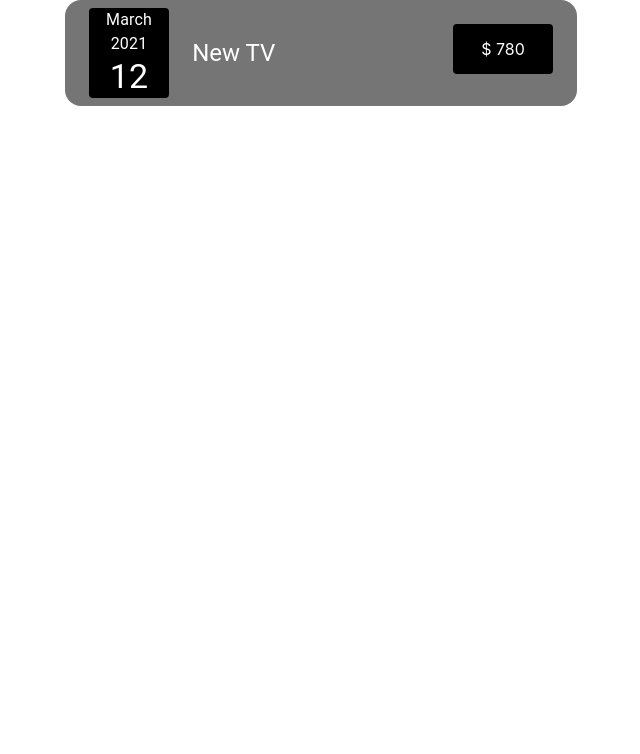
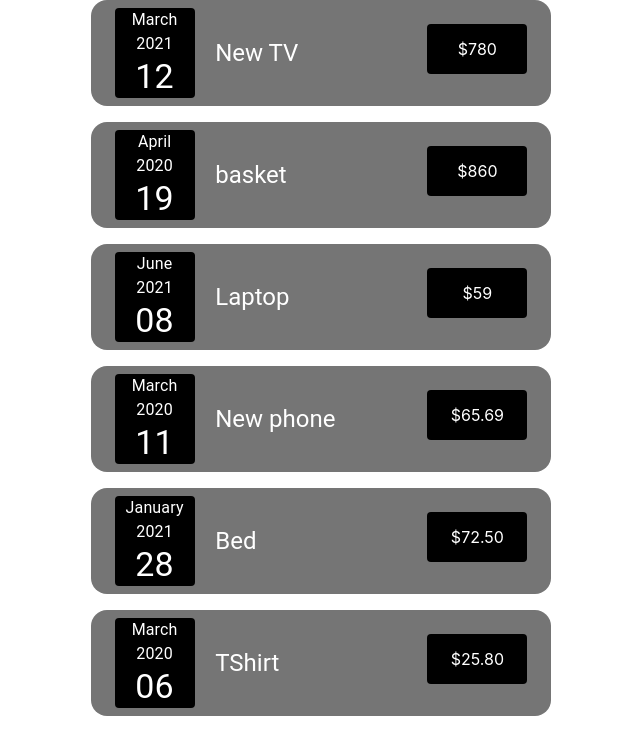
Before and after one commit to Amirkzm/Expense-Tracker, a React (Create React App) app: page / in a window 1280 px wide. Shown: the top 754 px of the page, without its empty margins (319-959 px from the left). Built offline with nearby package versions, Linux system fonts and the light colour scheme.

Commit message:
finished expenseList

```diff
--- a/src/App.js
+++ b/src/App.js
@@ -1,10 +1,24 @@
 import "./App.css";
-import Expense from "./components/Expense";
+import ExpenseList from "./components/ExpenseList";
+
+const DUMMY_EXPENSES = [
+  { id: "e1", date: "March 2021 12", description: "New TV", price: "$780" },
+  { id: "e2", date: "April 2020 19", description: "basket", price: "$860" },
+  { id: "e3", date: "June 2021 08", description: "Laptop", price: "$59" },
+  {
+    id: "e4",
+    date: "March 2020 11",
+    description: "New phone",
+    price: "$65.69",
+  },
+  { id: "e5", date: "January 2021 28", description: "Bed", price: "$72.50" },
+  { id: "e6", date: "March 2020 06", description: "TShirt", price: "$25.80" },
+];
 
 function App() {
   return (
     <>
-      <Expense />
+      <ExpenseList data={DUMMY_EXPENSES} />
     </>
   );
 }
--- a/src/components/Expense.jsx
+++ b/src/components/Expense.jsx
@@ -24,7 +24,10 @@ const PriceBox = styled(Box)(({ theme }) => ({
   borderRadius: theme.shape.borderRadius,
 }));
 
-const Expense = () => {
+const Expense = (props) => {
+  const month = props.date.split(" ")[0];
+  const year = props.date.split(" ")[1];
+  const day = props.date.split(" ")[2];
   return (
     <Container
       sx={(theme) => ({
@@ -34,12 +37,13 @@ const Expense = () => {
         display: "flex",
         justifyContent: "space-between",
         padding: theme.spacing(1),
+        mb: theme.spacing(2),
       })}
     >
       <DateBox>
-        <Typography>March</Typography>
-        <Typography>2021</Typography>
-        <Typography variant="h4">12</Typography>
+        <Typography>{month}</Typography>
+        <Typography>{year}</Typography>
+        <Typography variant="h4">{day}</Typography>
       </DateBox>
 
       <Typography
@@ -52,10 +56,10 @@ const Expense = () => {
           ml: "5%",
         })}
       >
-        New TV
+        {props.desc}
       </Typography>
 
-      <DateBox sx={{ width: 100, height: 50, mt: 2 }}>$ 780</DateBox>
+      <DateBox sx={{ width: 100, height: 50, mt: 2 }}>{props.price}</DateBox>
     </Container>
   );
 };
--- a/src/components/ExpenseList.jsx
+++ b/src/components/ExpenseList.jsx
@@ -0,0 +1,20 @@
+import { Container } from "@mui/material";
+import React from "react";
+import Expense from "./Expense";
+
+const ExpenseList = (props) => {
+  return (
+    <Container>
+      {props.data.map((item) => (
+        <Expense
+          key={item.id}
+          date={item.date}
+          price={item.price}
+          desc={item.description}
+        />
+      ))}
+    </Container>
+  );
+};
+
+export default ExpenseList;
```
